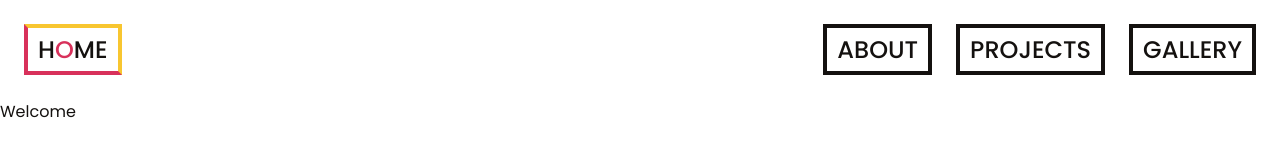
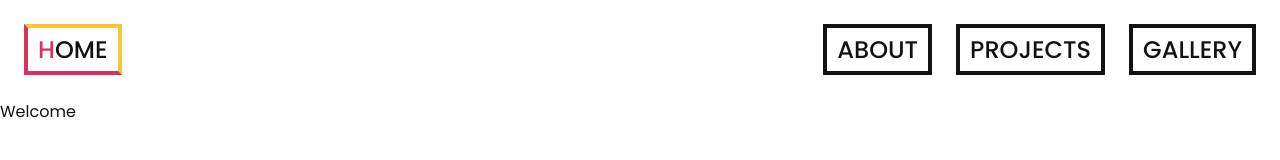
Before and after one commit to helencho/website_v3, a Next.js app: page / in a window 1280 px wide. Shown: the top 160 px of the page. Built offline with nearby package versions, Linux system fonts and the light colour scheme.

Commit message:
simplify letter highlighting

```diff
--- a/components/nav.jsx
+++ b/components/nav.jsx
@@ -29,14 +29,12 @@ const Nav = () => {
 
   const router = useRouter();
 
-  const createLetterSpans = (word) => {
-    // Randomly choose a letter a highlight
-    const highightIndex = Math.floor(Math.random() * word.length);
-    return word.split('').map(
+  const createLetterSpans = (word, place) =>
+    word.split('').map(
       (letter, index) => (
         <span
           className={classNames({
-            [styles.letter_highlight]: highightIndex === index,
+            [styles.letter_highlight]: place === index,
           })}
           key={`${word}_${index}_${letter}`}
         >
@@ -45,12 +43,11 @@ const Nav = () => {
       ),
       [],
     );
-  };
 
   return (
     <nav className={styles.nav}>
       <ul className={styles.list}>
-        {ITEMS.map((item) => {
+        {ITEMS.map((item, index) => {
           const linkClasses = classNames({
             [styles.link]: true,
             [styles.link_active]: router.asPath === item.href,
@@ -59,7 +56,9 @@ const Nav = () => {
           return (
             <li className={styles.item} key={item.text}>
               <Link href={item.href}>
-                <a className={linkClasses}>{createLetterSpans(item.text)}</a>
+                <a className={linkClasses}>
+                  {createLetterSpans(item.text, index)}
+                </a>
               </Link>
             </li>
           );
```
